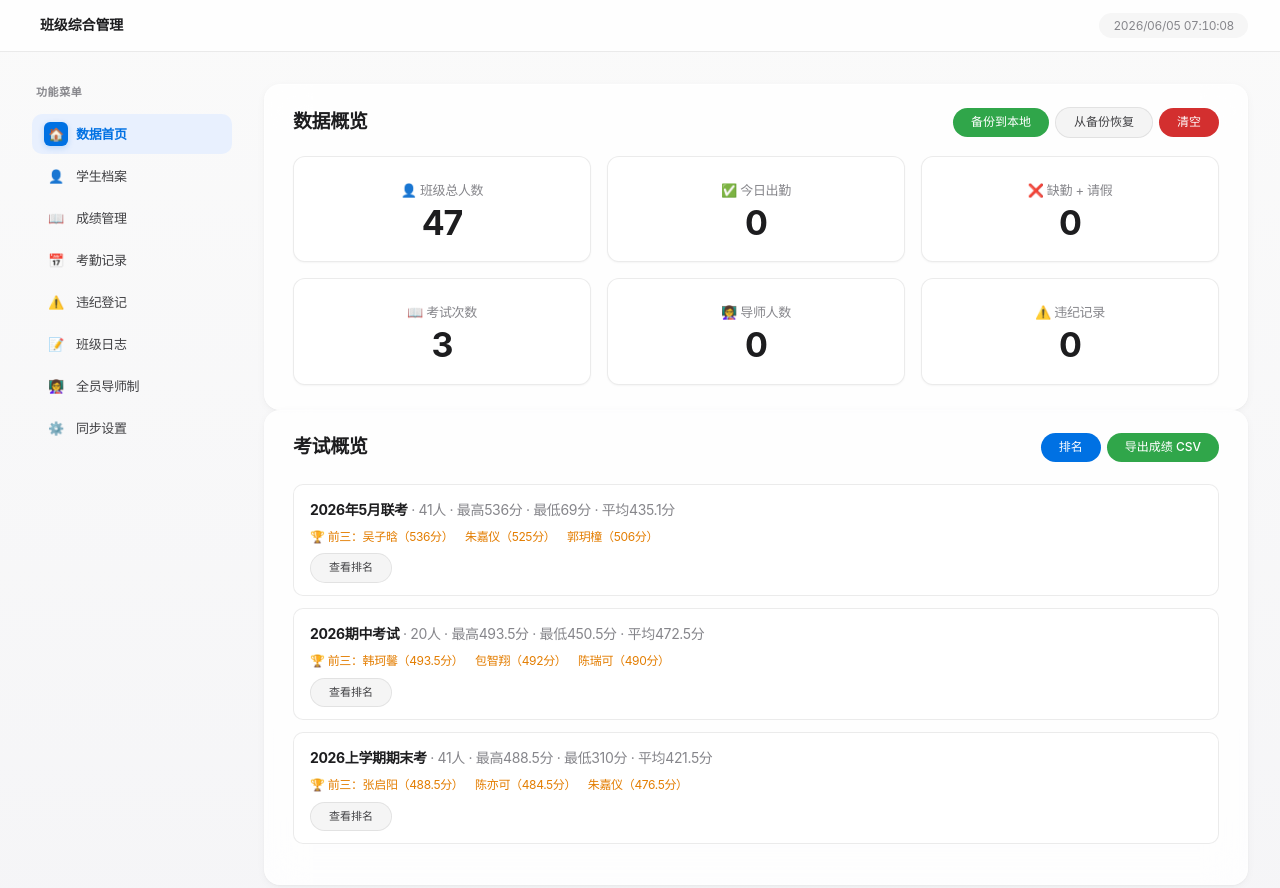
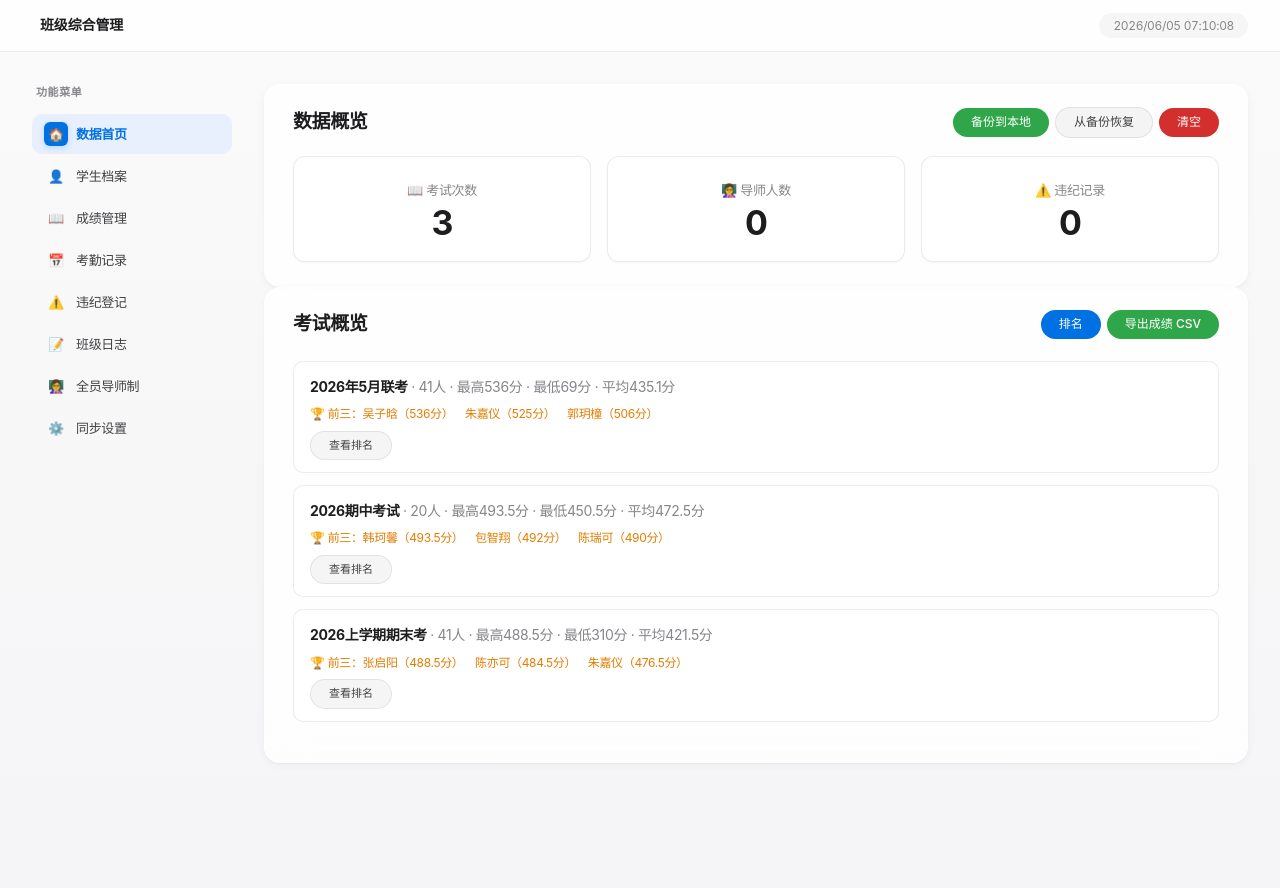
Before and after one commit to a911921737-hue/class-manager, a website: page index.html in a window 1280 px wide. After the commit the page ends 827 px from the top, so only its background shows below. Drawn offline with nearby package versions, Linux system fonts and the light colour scheme.

Commit message:
数据概览精简为3个卡片

```diff
--- a/index.html
+++ b/index.html
@@ -279,9 +279,6 @@ textarea.form-input { resize: vertical; min-height: 100px; line-height: 1.6; }
         </div>
         <div class="section-body">
           <div class="stat-row">
-            <div class="stat-card"><p>👤 班级总人数</p><h2 id="allStu">0</h2></div>
-            <div class="stat-card"><p>✅ 今日出勤</p><h2 id="inNum">0</h2></div>
-            <div class="stat-card"><p>❌ 缺勤 + 请假</p><h2 id="outNum">0</h2></div>
             <div class="stat-card"><p>📖 考试次数</p><h2 id="examCount">0</h2></div>
             <div class="stat-card"><p>👩‍🏫 导师人数</p><h2 id="tutorCount">0</h2></div>
             <div class="stat-card"><p>⚠️ 违纪记录</p><h2 id="punishCount">0</h2></div>
@@ -737,10 +734,6 @@ function renderLog(){const arr=[...logArr].reverse();if(!arr.length){document.ge
 function showExamRank(examName){const sel=document.getElementById("sc_exam_selector");if(sel){for(let i=0;i<sel.options.length;i++){if(sel.options[i].value===examName){sel.selectedIndex=i;break;}}}switchPage("score");}
 function refreshAll(){
   initExamSelector();renderStu();renderSc();loadDailyAt();renderPu();renderLog();renderTutor();
-  document.getElementById("allStu").textContent=stuArr.length;
-  const td=new Date().toISOString().split("T")[0],today=atArr.filter(x=>x.date===td);
-  document.getElementById("inNum").textContent=today.filter(x=>x.status==="出勤").length;
-  document.getElementById("outNum").textContent=today.length-document.getElementById("inNum").textContent;
   document.getElementById("examCount").textContent=[...new Set(scoreArr.map(x=>x.exam))].length;
   document.getElementById("tutorCount").textContent=[...new Set(tutorArr.map(x=>x.tutor))].length;
   document.getElementById("punishCount").textContent=puArr.length;
```
